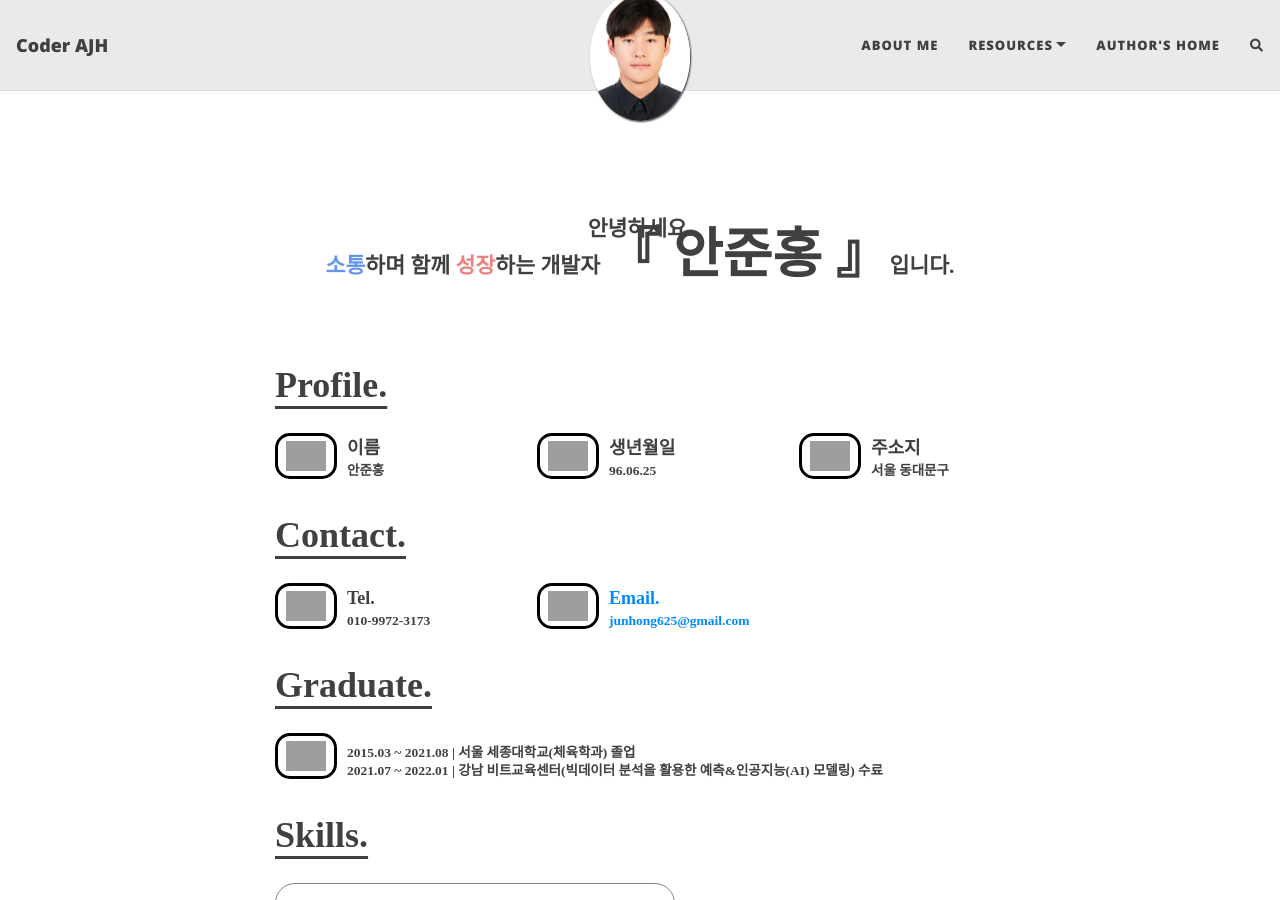
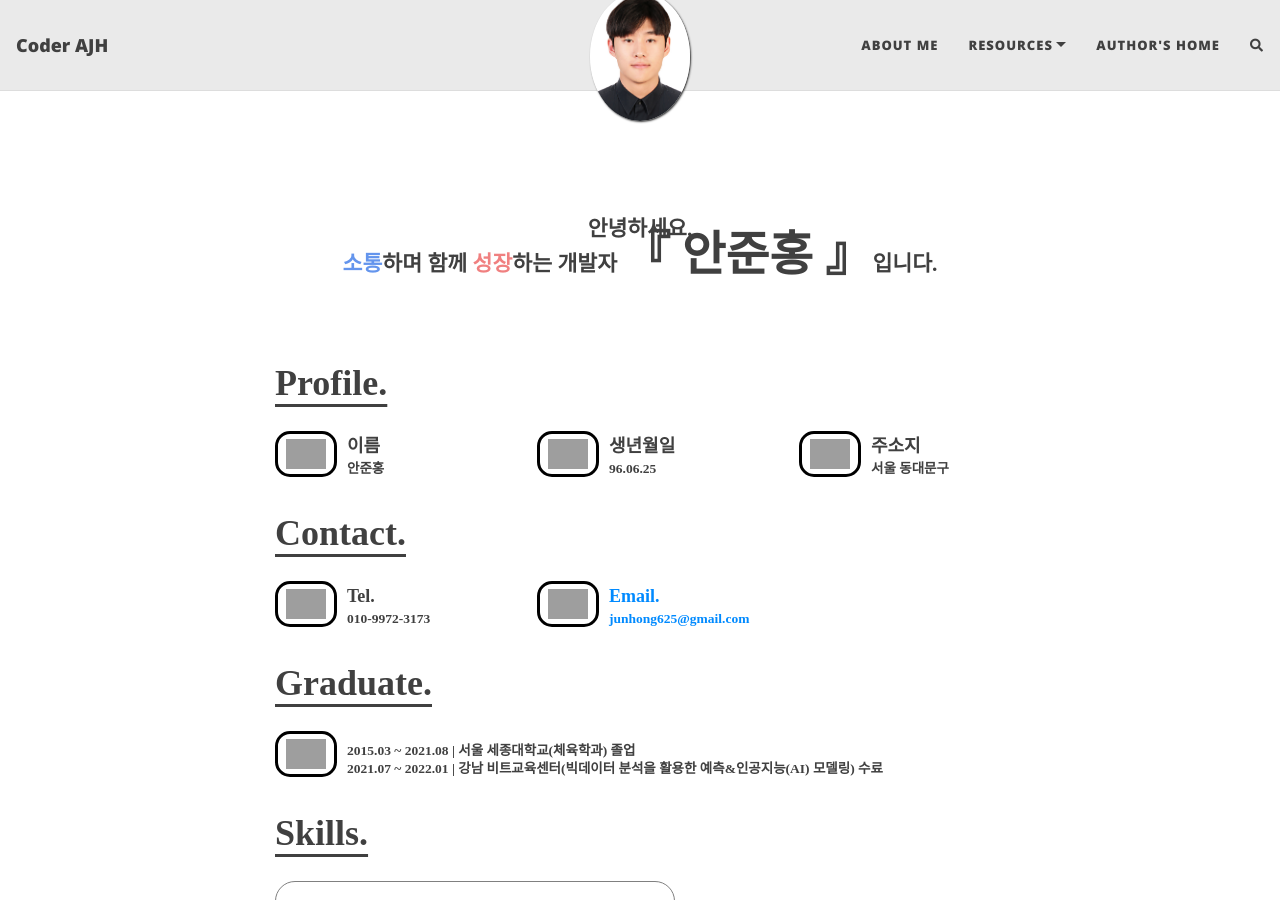
Before and after one commit to junhong625/junhong625.github.io, a Jekyll site: the page built from aboutme.md, in a window 1280 px wide and 900 px high. Built offline with Jekyll 4.4.1, drawn with Linux system fonts in a browser that asks for light colours; nearby versions of some CDN libraries; comment, search, counter and statistics services are not loaded; grey boxes are pictures that could not be loaded.

Commit message:
Update aboutme.md

```diff
--- a/aboutme.md
+++ b/aboutme.md
@@ -9,7 +9,7 @@
 <div style="font: normal bold 1.2em/1.2em 'sans-serif'; text-align:center;">
 안녕하세요.
 <br>
-<span style="color:CornflowerBlue; float:center; text-size:2em;">소통</span>하며 함께 <span style="color:LightCoral; float:center; text-size:2em;">성장</span>하는 개발자 <span style="font-size:2.5em; float:center;">『 안준홍 』</span>입니다.
+<span style="color:CornflowerBlue; float:center; text-size:2em;">소통</span>하며 함께 <span style="color:LightCoral; float:center; text-size:2em;">성장</span>하는 개발자 <span style="font-size:2.2em; float:center;">『 안준홍 』</span>입니다.
 </div>
 
 <br>
```
